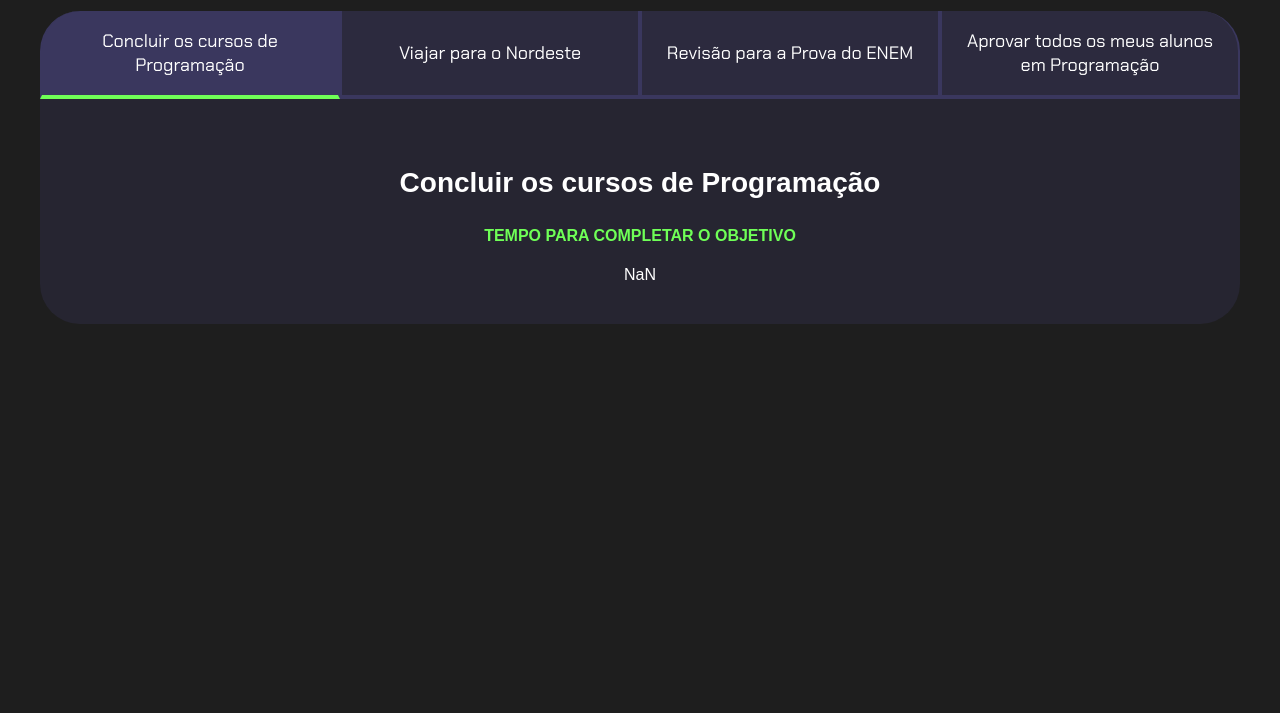
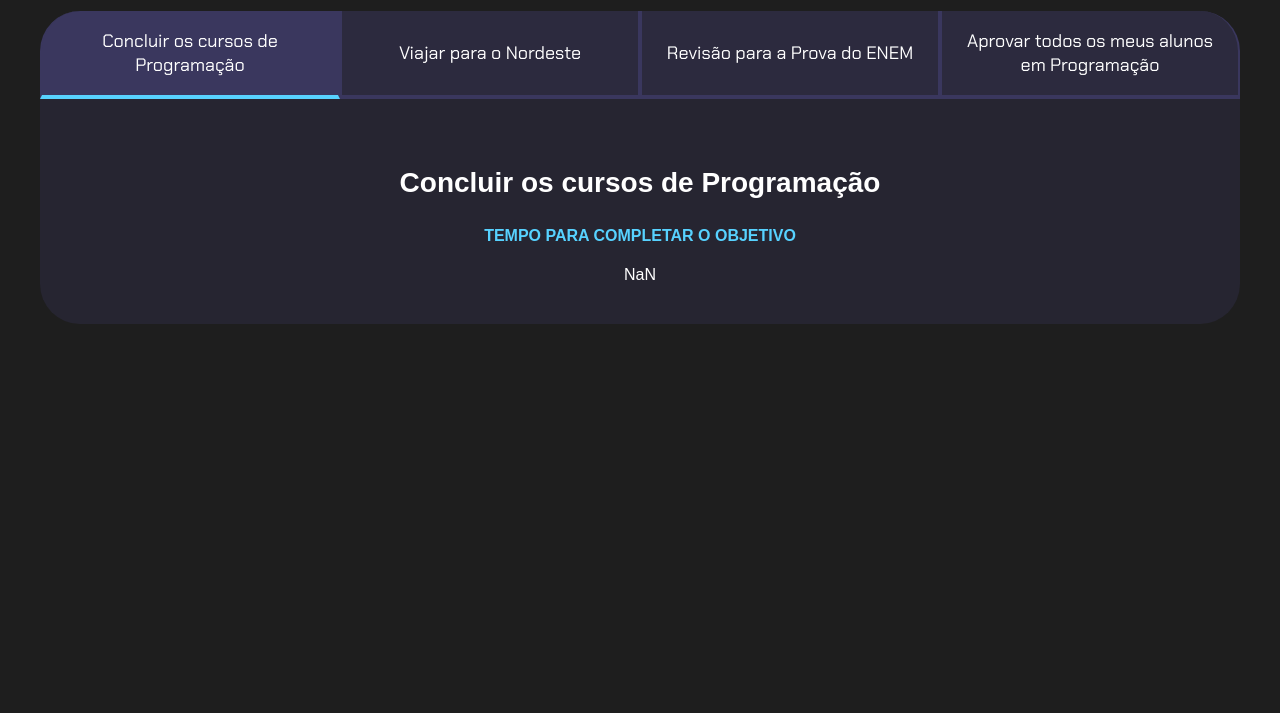
Before and after one commit to rafaelcancelier/projeto-de-vida-Rafael, a plain HTML site: page index.html in a window 1280 px wide. Shown: the part 87-800 px from the top of the page. Drawn offline with Linux system fonts and the light colour scheme; a web font is replaced by a local one.

Commit message:
1234567890-=

```diff
--- a/style.css
+++ b/style.css
@@ -5,7 +5,7 @@
 
 :root {
     --cor-de-fundo: #1E1E1E;
-    --verde: #6FFF57;
+    --verde: #57d2ff;
     --branco: #FFFFFF;
     --botao-ativo: #3A375E;
     --botao-inativo: rgba(58, 55, 94, 0.5);
```
